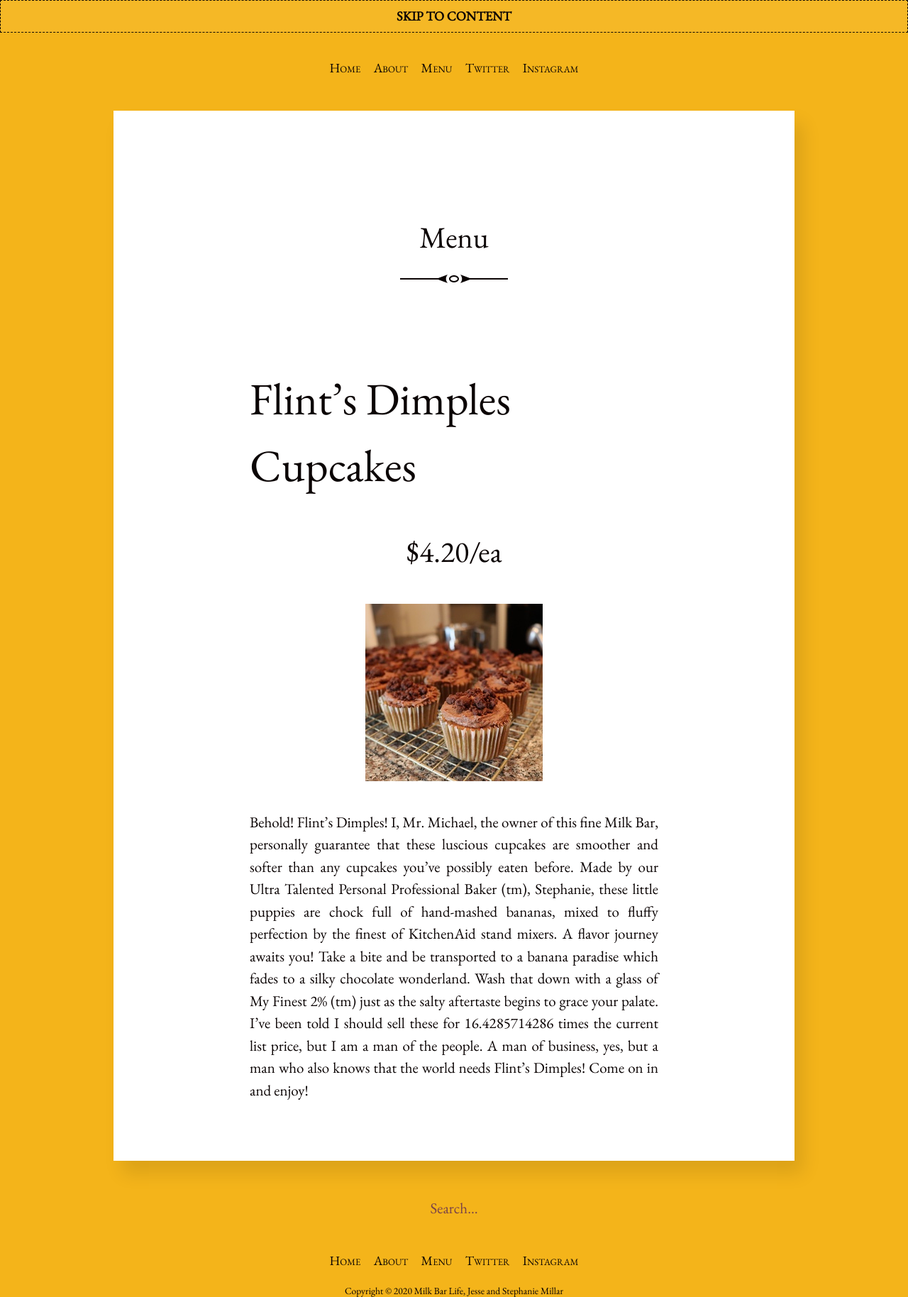
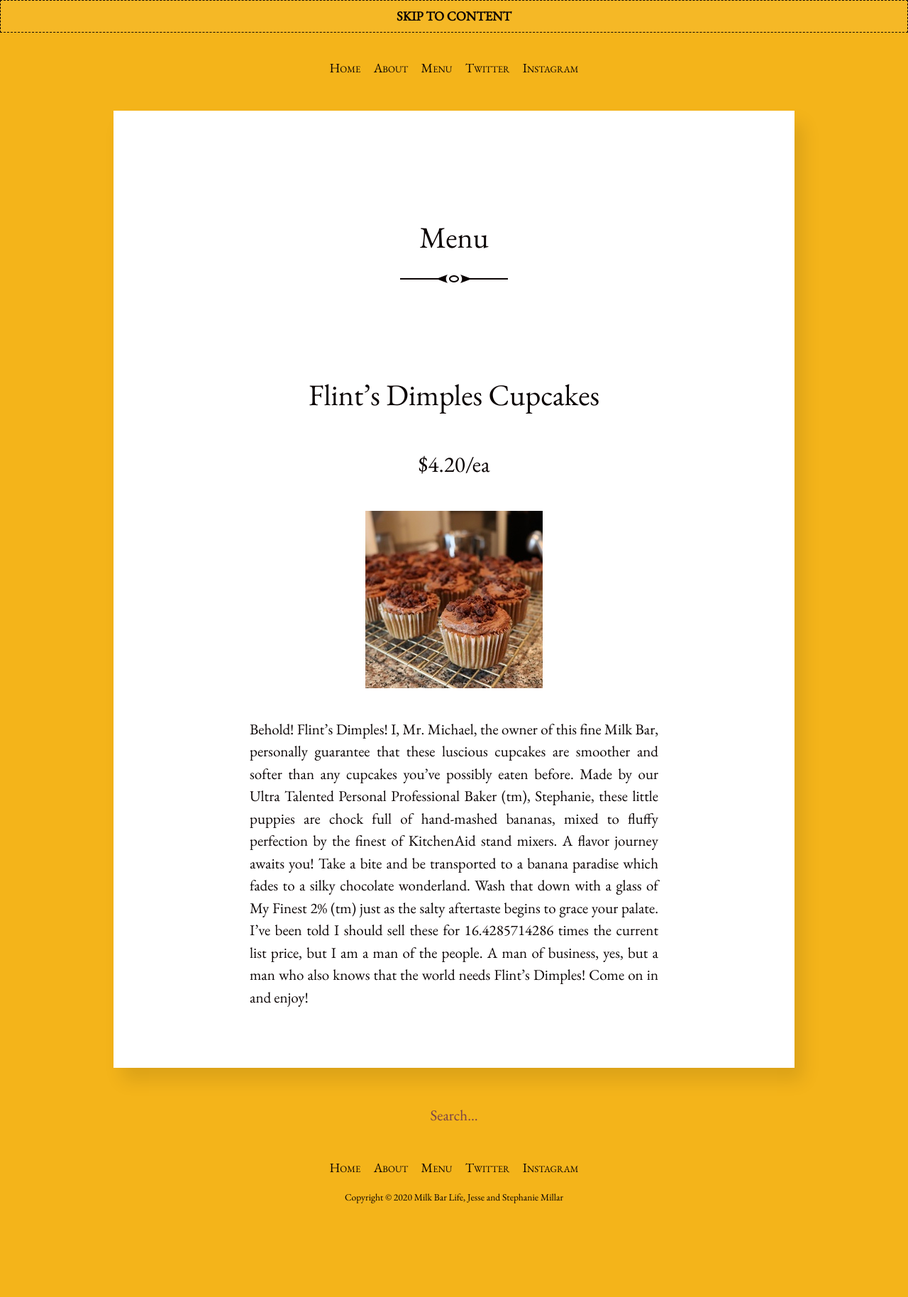
Before and after one commit to milkbarlife/milkbarlife.github.io, a Jekyll site: the page built from menu.md, in a window 1280 px wide. Shown: the whole page at 71% size. Built offline with Jekyll 4.4.1, drawn with Linux system fonts in a browser that asks for light colours; after the commit the page ends 1739 px from its top, so only the background shows below that.

Commit message:
Changing header sizes
Signed-off-by: Jesse Millar <jesse.millar@microsoft.com>

```diff
--- a/menu.md
+++ b/menu.md
@@ -3,7 +3,7 @@ layout: post
 title: Menu
 ---
 
-# Flint's Dimples Cupcakes
-## $4.20/ea
+## Flint's Dimples Cupcakes
+### $4.20/ea
 
 [![Flint's Dimples Photo](/assets/images/menu/flints-dimples-preview.jpg)](/assets/menu/flints-dimples.jpg) Behold! Flint's Dimples! I, Mr. Michael, the owner of this fine Milk Bar, personally guarantee that these luscious cupcakes are smoother and softer than any cupcakes you've possibly eaten before. Made by our Ultra Talented Personal Professional Baker (tm), Stephanie, these little puppies are chock full of hand-mashed bananas, mixed to fluffy perfection by the finest of KitchenAid stand mixers. A flavor journey awaits you! Take a bite and be transported to a banana paradise which fades to a silky chocolate wonderland. Wash that down with a glass of My Finest 2% (tm) just as the salty aftertaste begins to grace your palate. I've been told I should sell these for 16.4285714286 times the current list price, but I am a man of the people. A man of business, yes, but a man who also knows that the world needs Flint's Dimples! Come on in and enjoy!
```
